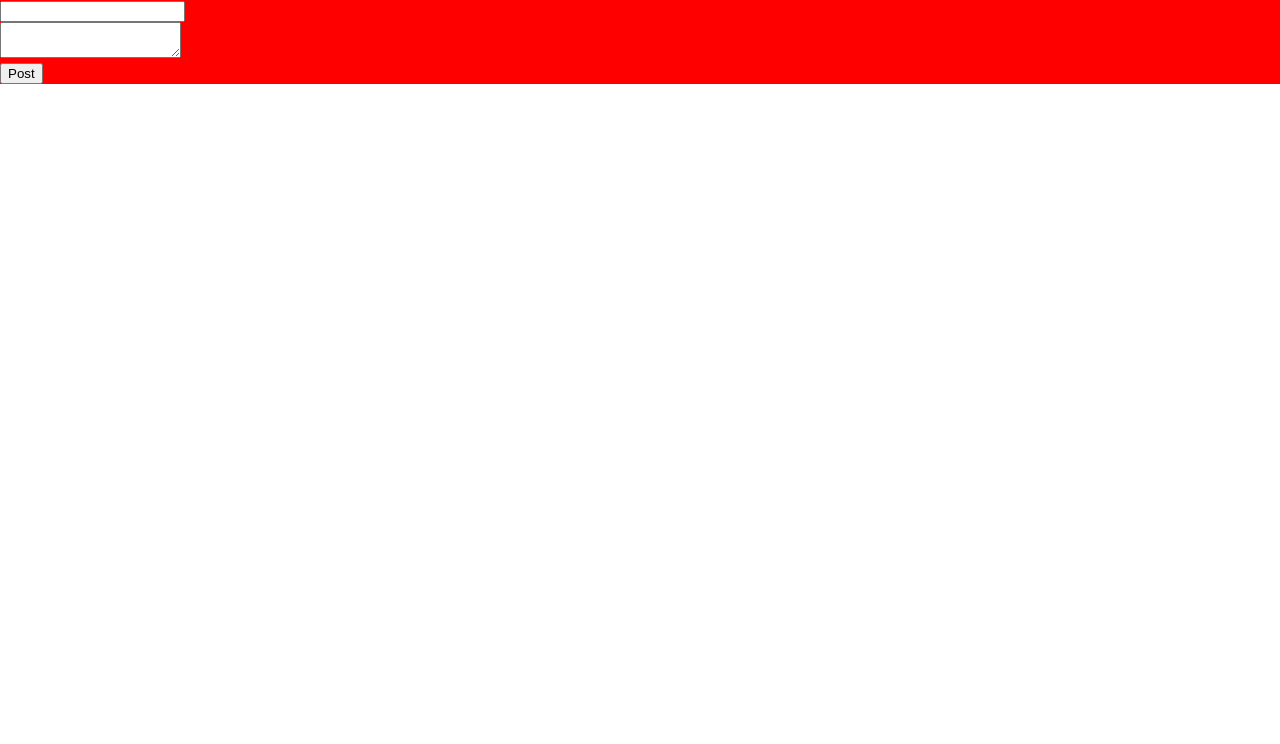
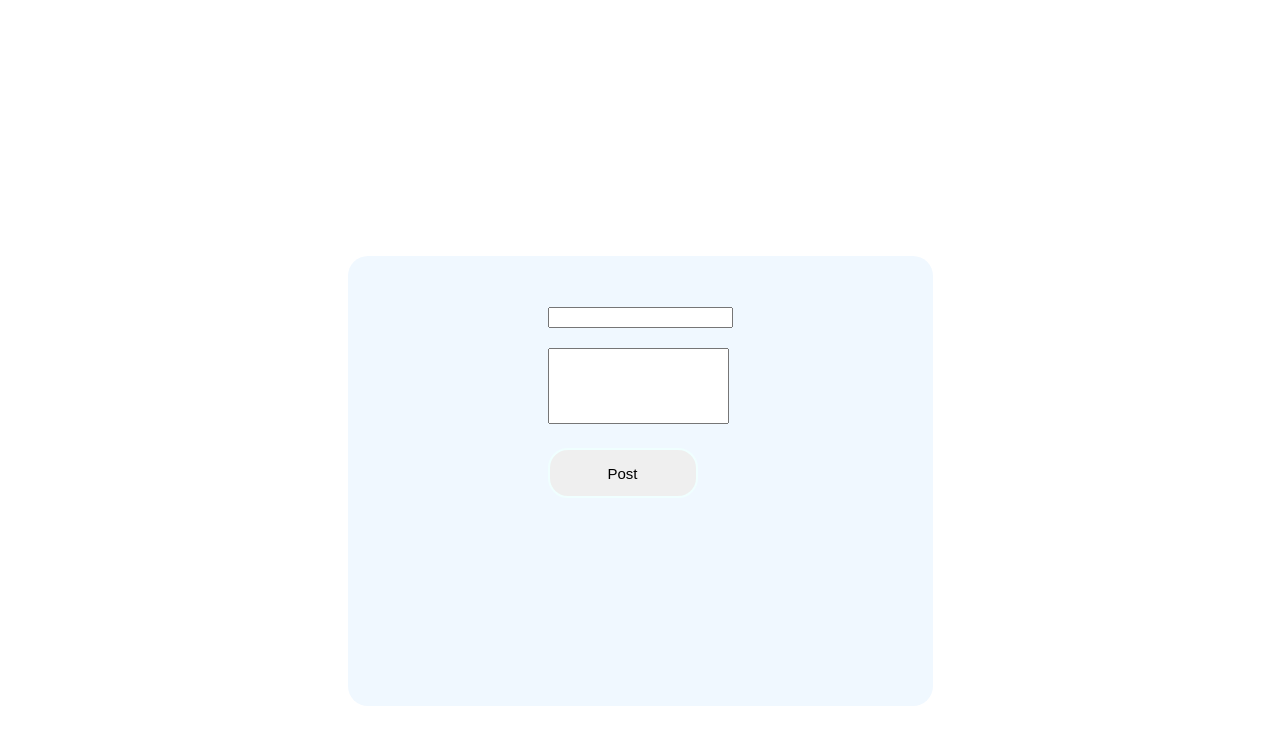
Before and after one commit to andredsouza1105/social_media_althaf_andre, a React (Create React App) app in the folder social_media_app/: page / in a window 1280 px wide. Shown: the top 744 px of the page. Built offline with nearby package versions, Linux system fonts and the light colour scheme.

Commit message:
updates to new post with css

```diff
--- a/social_media_app/src/css/newPost.css
+++ b/social_media_app/src/css/newPost.css
@@ -1,3 +1,31 @@
-div{
-    background-color: red;
+.container{
+    background-color: aliceblue;
+    max-width: fit-content;
+    margin-left: auto;
+    margin-right: auto;
+    margin-top:20%;
+    height:400px;
+    width:400px;
+    padding-top:50px;
+    padding-left:200px;
+    padding-right:200px;
+    border-radius: 20px;
 }
+
+.titleTF{
+    margin-bottom: 20px;
+}
+
+.postBody{
+    margin-bottom:20px;
+    resize: none;
+    height:70px;
+}
+
+.postButton{
+    border-radius:20px;
+    border:2px solid azure;
+    height:50px;
+    width: 150px;
+    font-size: 15px;
+}
--- a/social_media_app/src/newPost.js
+++ b/social_media_app/src/newPost.js
@@ -2,10 +2,10 @@ import React from 'react';
 import './css/newPost.css';
 
 function newPost() {
-  return <div>
-    <input type="text"></input> <br/>
-    <textarea></textarea> <br/>
-    <button>Post</button>
+  return <div class="container">
+    <input type="text" class="titleTF"></input> <br/>
+    <textarea class="postBody"></textarea> <br/>
+    <button class="postButton">Post</button>
   </div>;
 }
 
```
